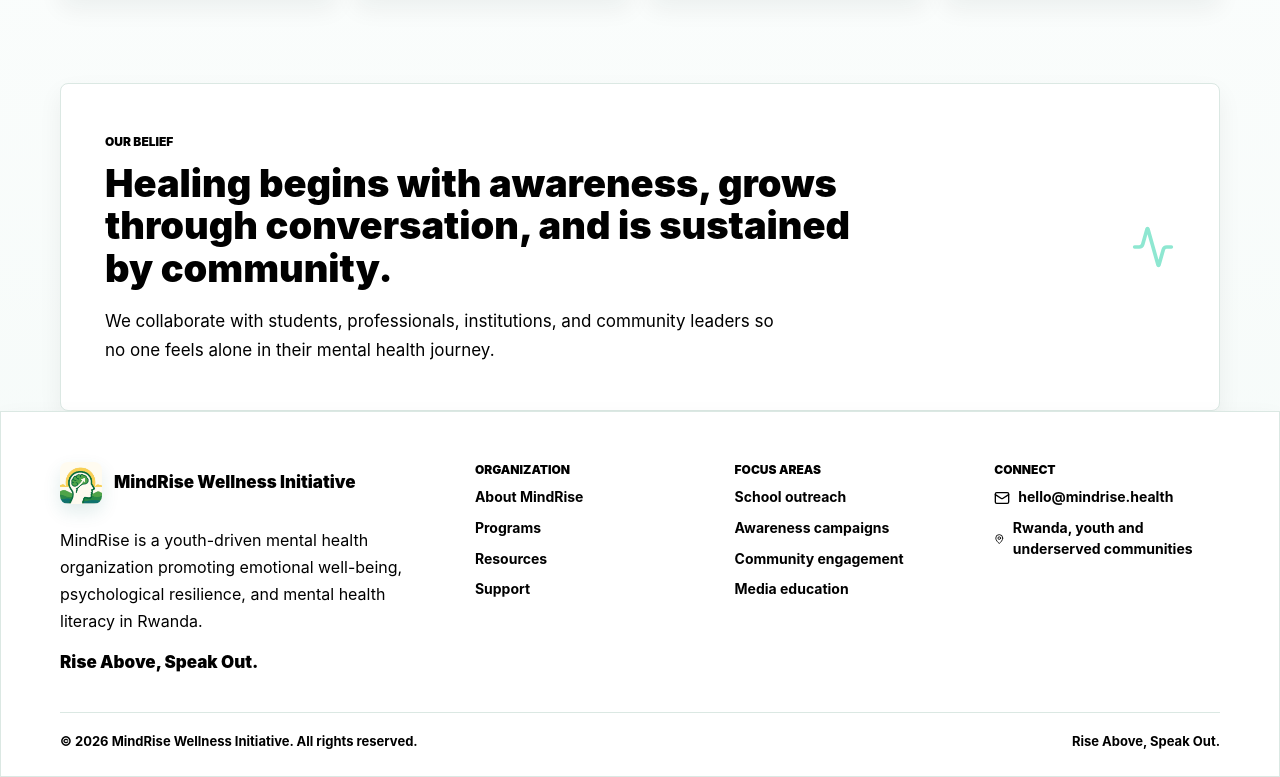
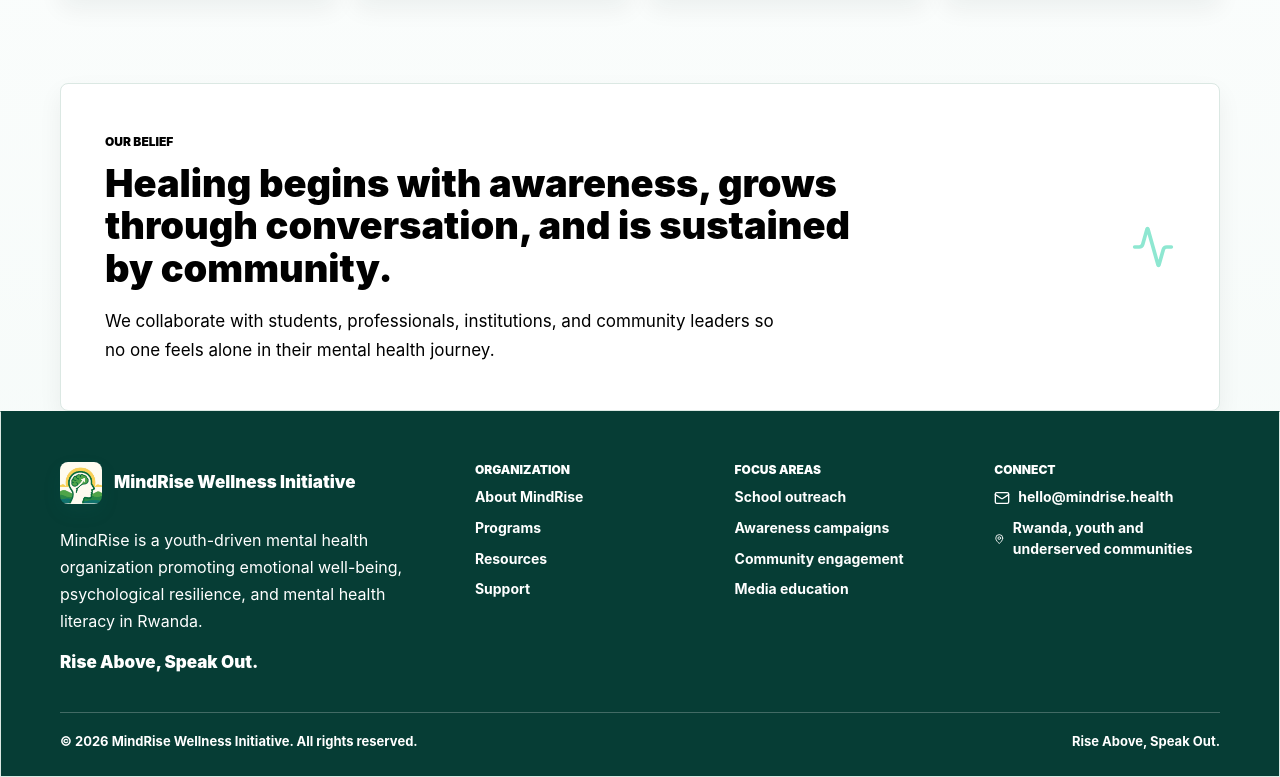
Before and after one commit to Francois-ma/MindRise, a React (Vite) app in the folder website/: page / in a window 1280 px wide. Shown: the part 1714-2491 px from the top of the page. Built offline with nearby package versions, Linux system fonts and the light colour scheme; no server answers.

Commit message:
adding website react aND both backend

```diff
--- a/website/src/styles.css
+++ b/website/src/styles.css
@@ -1376,3 +1376,30 @@
 .form-status--error {
   color: #000000;
 }
+/* Footer requested in dark green. */
+.site-footer {
+  border-top-color: #063d35;
+  background: #063d35;
+  color: #ffffff;
+  box-shadow: none;
+}
+
+.site-footer .footer-brand span,
+.site-footer .footer-brand-block p,
+.site-footer .footer-brand-block strong,
+.site-footer .footer-column > span,
+.site-footer .footer-column a,
+.site-footer .footer-column p,
+.site-footer .footer-bottom {
+  color: #ffffff;
+}
+
+.site-footer .footer-column a:hover,
+.site-footer .footer-column a:focus-visible {
+  color: #dff8ef;
+  text-decoration: underline;
+}
+
+.site-footer .footer-bottom {
+  border-top-color: rgba(255, 255, 255, 0.24);
+}
```
